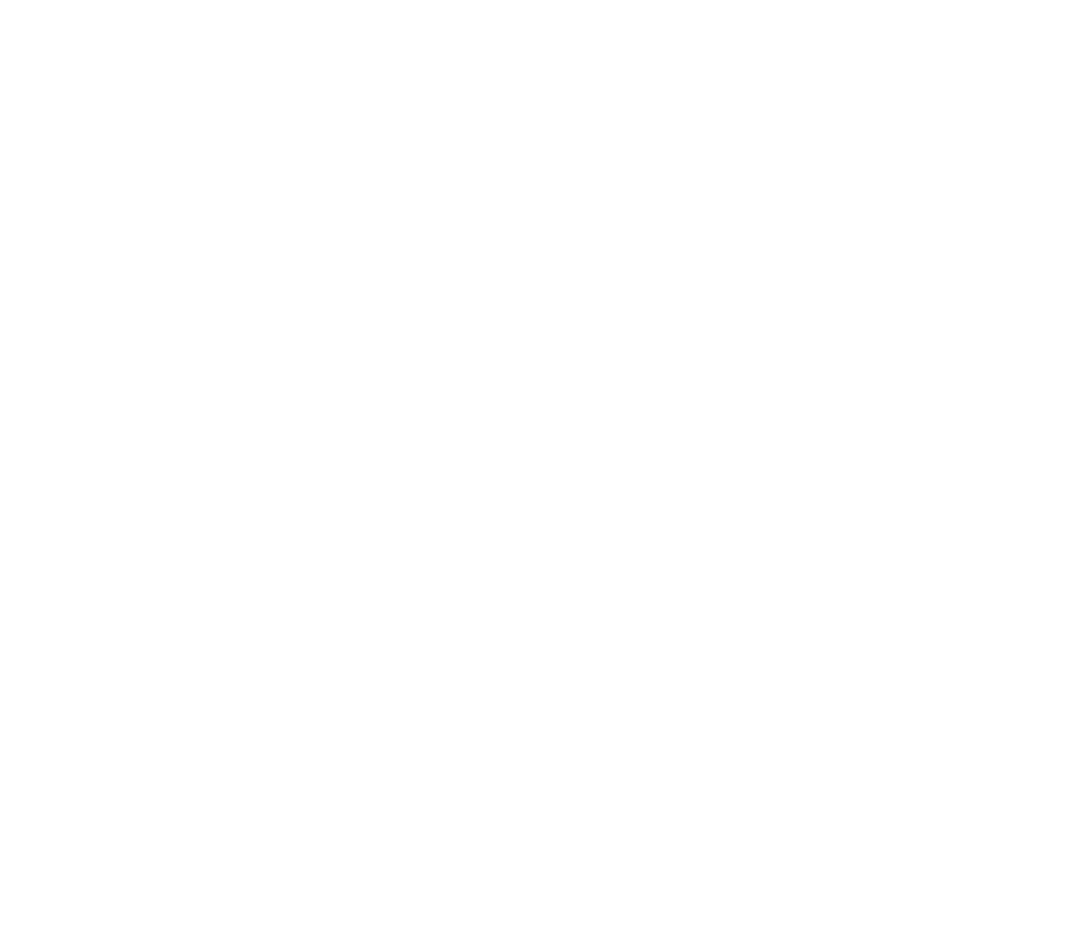
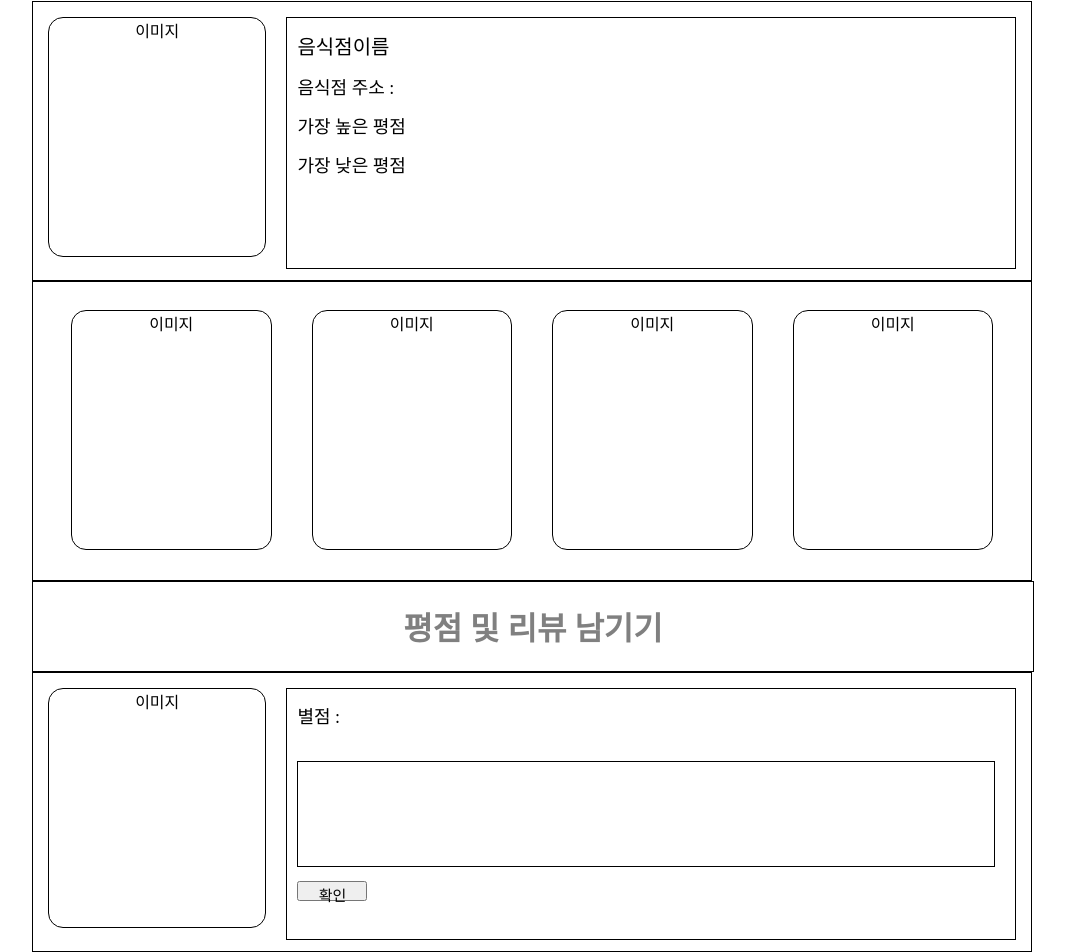
Before and after one commit to ryan9311/project_1, a Next.js app in the folder foodmap/: page /shopDetail in a window 1280 px wide. Shown: the part 138-1090 px from the top of the page, without its empty margins (108-1173 px from the left). Before the commit the page ends 800 px from the top, so only its background shows below. Built offline with nearby package versions, Linux system fonts and the light colour scheme.

Commit message:
댓글페이지,상세?페이지 html css추가

```diff
--- a/foodmap/src/components/common/header_nav.js
+++ b/foodmap/src/components/common/header_nav.js
@@ -1,4 +1,4 @@
-import styled from "@emotion/styled";
+import styled from '@emotion/styled'
 
 const HeaderNav = () => {
   return (
@@ -12,17 +12,18 @@
         </HamNav>
       </Header>
     </>
-  );
-};
+  )
+}
 
-export default HeaderNav;
+export default HeaderNav
 
 export const Header = styled.div`
   width: 1000px;
   display: flex;
   justify-content: space-between;
   align-items: center;
-`;
+  margin: 0 auto;
+`
 
 export const MiniLogo = styled.div`
   border: 1px solid black;
@@ -31,7 +32,7 @@
   background-image: url(/Logo.png);
   background-size: cover;
   background-position: center;
-`;
+`
 
 export const HamNav = styled.a`
   display: flex;
@@ -39,11 +40,11 @@
   flex-wrap: wrap;
   width: 50px;
   height: 50px;
-`;
+`
 
 export const HamNavSpan = styled.span`
   height: 4px;
   background-color: blue;
   width: 100%;
   border-radius: 10px;
-`;
+`
--- a/foodmap/src/pages/shopDetail/index.js
+++ b/foodmap/src/pages/shopDetail/index.js
@@ -1,9 +1,201 @@
+import HeaderNav from '@/components/common/header_nav'
+import styled from '@emotion/styled'
+
 const shopDetailPage = () => {
   return (
-    <>
-      <h1>음식점 상세 페이지</h1>
-    </>
-  );
-};
+    <Container>
+      <HeaderNav></HeaderNav>
+      <ListWrap>
+        <option>서울 전체</option>
+        <option>서울 강남</option>
+        <option>서울 서초</option>
+        <option>서울 관악</option>
+        <option>서울 홍대</option>
+        <option>서울 이대</option>
+      </ListWrap>
+      <FoodTemaWrap>
+        <FoodImage>이미지</FoodImage>
+        <FoodDetail>
+          <FoodShopName>음식점이름</FoodShopName>
+          <FoodShopInfo>음식점 주소 :</FoodShopInfo>
+          <FoodShopInfo>가장 높은 평점</FoodShopInfo>
+          {/* <div class="rating_box">
+            <div class="rating">
+              ★★★★★
+              <span class="rating_star">★★★★★</span>
+              <input type="range" value="1" step="1" min="0" max="10" />
+            </div>
+          </div> */}
+          <FoodShopInfo>가장 낮은 평점 </FoodShopInfo>
+          {/* <div class="rating_box">
+            <div class="rating">
+              ★★★★★
+              <span class="rating_star">★★★★★</span>
+              <input type="range" value="1" step="1" min="0" max="10" />
+            </div>
+          </div> */}
+        </FoodDetail>
+      </FoodTemaWrap>
+      <FoodImageWrap>
+        <FoodImagePlus>이미지</FoodImagePlus>
+        <FoodImagePlus>이미지</FoodImagePlus>
+        <FoodImagePlus>이미지</FoodImagePlus>
+        <FoodImagePlus>이미지</FoodImagePlus>
+      </FoodImageWrap>
+      <H1Wrap>
+        <h1>평점 및 리뷰 남기기</h1>
+      </H1Wrap>
+      <FoodTemaWrap>
+        <FoodImage>이미지</FoodImage>
 
-export default shopDetailPage;
+        <FoodDetail>
+          <FoodShopInfo>별점 :</FoodShopInfo>
+          {/* <div>
+            <div class="rating_box">
+              <div class="rating">
+                ★★★★★
+                <span class="rating_star">★★★★★</span>
+                <input type="range" value="1" step="1" min="0" max="10" />
+              </div>
+            </div>
+          </div> */}
+          <TextAreaWrap>
+            <Text></Text>
+          </TextAreaWrap>
+          <Button>확인</Button>
+        </FoodDetail>
+      </FoodTemaWrap>
+    </Container>
+  )
+}
+
+export default shopDetailPage
+
+export const Container = styled.div`
+  display: flex;
+  flex-direction: column;
+  justify-content: center;
+  width: 1000px;
+  margin: 0 auto;
+  box-sizing: border-box;
+`
+
+export const ListWrap = styled.select`
+  width: 110px;
+  margin: 5px auto;
+`
+export const FoodTemaWrap = styled.div`
+  width: 1000px;
+  height: 280px;
+  border: 1px solid black;
+  box-sizing: border-box;
+  //position: relative;
+  display: flex;
+  margin: 0 auto;
+  padding: 15px;
+`
+export const FoodImage = styled.div`
+  border: 1px solid black;
+  border-radius: 15px;
+  box-sizing: border-box;
+  width: 240px;
+  height: 240px;
+  text-align: center;
+`
+export const FoodDetail = styled.div`
+  border: 1px solid black;
+  margin-left: 20px;
+  width: 800px;
+  height: 250px;
+`
+export const FoodShopName = styled.p`
+  margin: 13px 10px;
+  width: 20;
+  font-size: 20px;
+`
+export const FoodShopInfo = styled.p`
+  margin: 13px 10px;
+  font-size: 18px;
+`
+
+// export const likeBtn = styled.div`
+//   position: absolute;
+//   right: 50px;
+//   top: 40px;
+// `
+
+export const Rating_box = styled.div`
+  margin: 13px 10px;
+`
+export const FoodImageWrap = styled.div`
+  width: 1000px;
+  height: 300px;
+  border: 1px solid black;
+  box-sizing: border-box;
+  //position: relative;
+  display: flex;
+  margin: 0 auto;
+  padding: 18px;
+  //background-color: red;
+`
+export const FoodImagePlus = styled.div`
+  border: 1px solid black;
+  // border-radius: 10px;
+  box-sizing: border-box;
+  border-radius: 15px;
+  width: 260px;
+  height: 240px;
+  text-align: center;
+  margin: 10px 20px;
+`
+
+// 리뷰 및 평점 css
+export const Wrap = styled.div`
+  width: 1000px;
+  height: 35vh;
+  border: 1px solid black;
+  box-sizing: border-box;
+  //position: relative;
+  display: flex;
+  margin: 0 auto;
+  padding: 18px;
+  // background-color: orange;
+`
+export const H1Wrap = styled.div`
+  width: 1000px;
+  margin: 0 auto;
+  text-align: center;
+  color: gray;
+  border: 1px solid black;
+`
+
+export const theReviewWrap = styled.div`
+  border: 1px solid black;
+  justify-content: space-between;
+`
+
+export const TextAreaWrap = styled.div`
+  padding-top: 10px;
+`
+
+export const Text = styled.textarea`
+  width: 95%;
+  height: 100px;
+  border: 1px solid black;
+  margin: 10px;
+  font-size: 18px;
+  resize: none;
+`
+export const Button = styled.button`
+  display: inline-block;
+  width: 70px;
+  height: 30px;
+  margin-left: 10px;
+  //background-color: gray;
+  // padding: 5px;
+  height: 20px;
+  font-size: 15px;
+  text-align: center;
+  align-items: center;
+  //margin-right: 10px;
+`
```
Also changed, not shown: foodmap/src/components/common/foodCard.js (+10 -10 lines), foodmap/src/components/common/reviewCard.js (added, +96 -0 lines), foodmap/src/pages/comment/commentUpdated/index.js (+3 -8 lines), foodmap/src/pages/comment/index.js (+23 -6 lines), foodmap/src/components/comment/indes.js (deleted), foodmap/src/components/comment/index.js (added).
